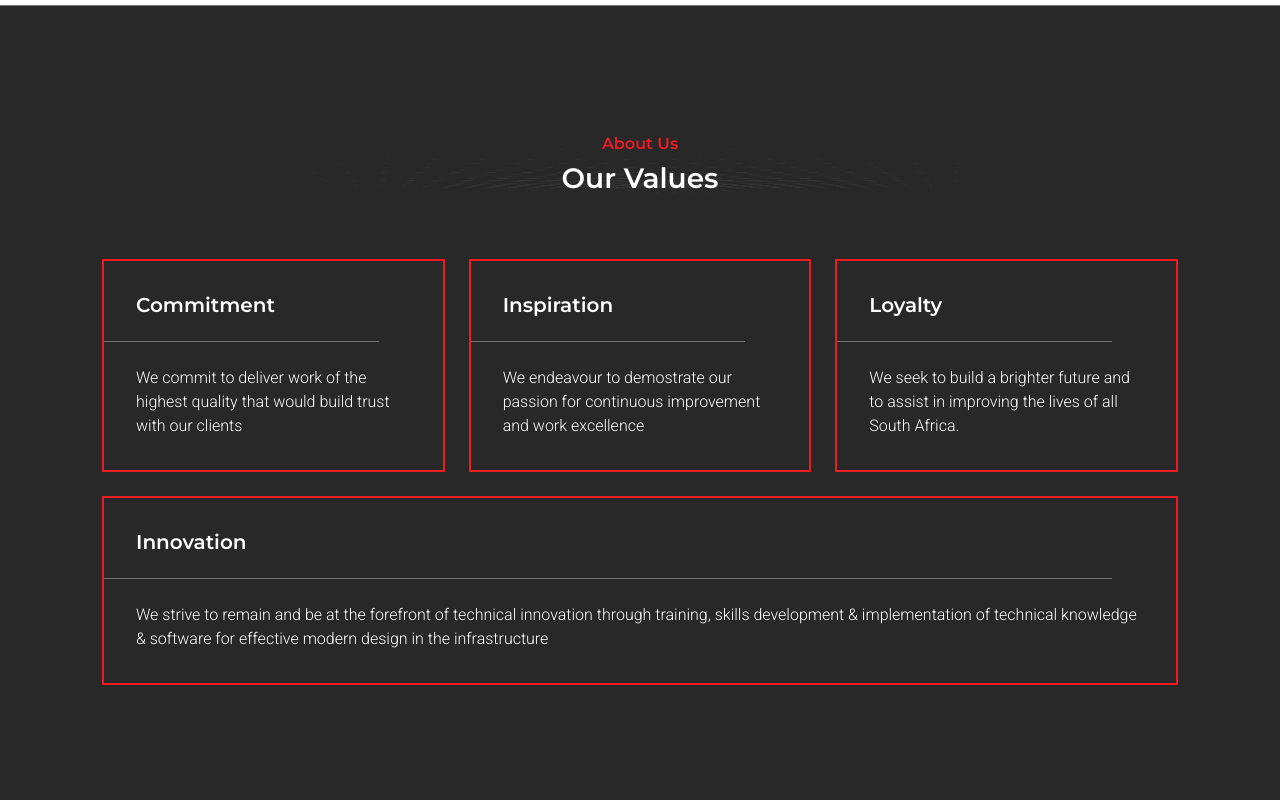
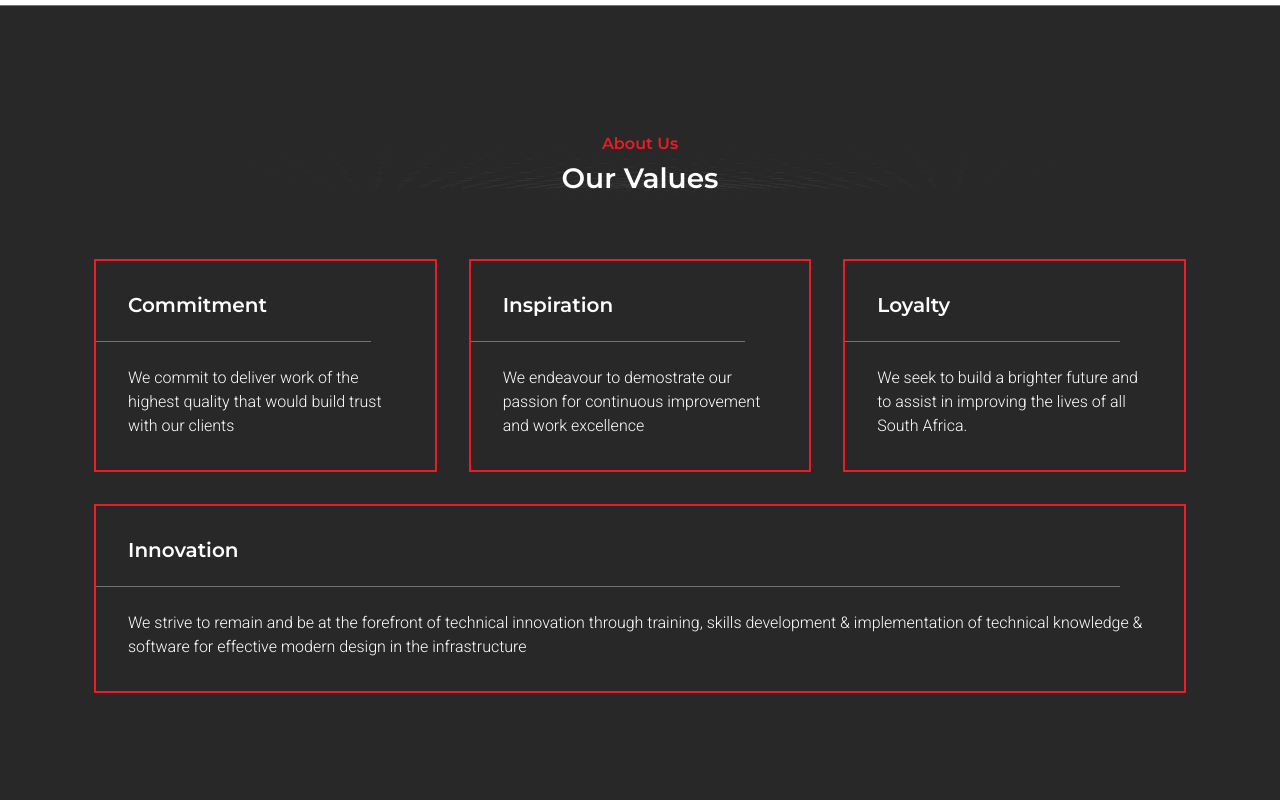
Before and after one commit to arnovanstaden/promech, a Next.js app: page /about in a window 1280 px wide. Shown: the part 620-1420 px from the top of the page. Built offline with nearby package versions, Linux system fonts and the light colour scheme.

Commit message:
styling changes

```diff
--- a/components/UI/Footer/footer.module.scss
+++ b/components/UI/Footer/footer.module.scss
@@ -67,7 +67,7 @@
             grid-template-columns: 1fr 1fr;
 
             .info {
-                grid-column: 1/3;
+                grid-area: 2/1/3/3;
             }
         }
     }
@@ -77,7 +77,7 @@
             grid-template-columns: 1fr;
 
             .info {
-                grid-column: unset;
+                grid-area: 3/1/4/2;
             }
         }
     }
--- a/components/UI/Header/header.module.scss
+++ b/components/UI/Header/header.module.scss
@@ -165,8 +165,8 @@
             li {
                 color: $white;
                 text-align: center;
-                margin: 0.5rem 0;
-                font-size: 1.35rem;
+                margin: 0.75rem 0;
+                font-size: 1.5rem;
 
                 &.active {
                     color: $red;
--- a/components/UI/Library/Container/container.module.scss
+++ b/components/UI/Library/Container/container.module.scss
@@ -1,7 +1,7 @@
 .container {
     width: 100%;
-    padding-right: 2rem;
-    padding-left: 2rem;
+    padding-right: 1.5rem;
+    padding-left: 1.5rem;
     margin-right: auto;
     margin-left: auto;
     box-sizing: border-box;
--- a/components/UI/Library/Section/Section.tsx
+++ b/components/UI/Library/Section/Section.tsx
@@ -14,9 +14,10 @@ interface IProps {
     };
     colour?: "white" | "grey" | "dark";
     className?: string;
+    id?: string
 }
 
-const Section = ({ children, colour = "white", heading, className }: IProps) => {
+const Section = ({ children, colour = "white", heading, className, id }: IProps) => {
     const classes = ClassNames(
         className,
         styles.section,
@@ -24,7 +25,7 @@ const Section = ({ children, colour = "white", heading, className }: IProps) =>
     )
 
     return (
-        <section className={classes}>
+        <section className={classes} id={id}>
             <Components>
                 {heading &&
                     <div className={styles.heading}>
--- a/pages/about.tsx
+++ b/pages/about.tsx
@@ -45,8 +45,9 @@ const About = () => {
           subtitle: "About Us"
         }}
         colour="dark"
+        id="values"
       >
-        <div className={styles.grid}>
+        <div className={styles.grid} >
           <div className={styles.value}>
             <h4>Commitment</h4>
             <hr />
@@ -87,8 +88,9 @@ const About = () => {
           title: "Professional Memberships",
           subtitle: "About Us"
         }}
+        id="memberships"
       >
-        <div className={styles.grid}>
+        <div className={styles.grid} >
           <img src="/images/pages/about/ECSA-Logo.png" alt="ECSA-Logo" />
           <img src="/images/pages/about/GBCSA-Logo.png" alt="GBCSA-Logo" />
           <img src="/images/pages/about/SAIMECHE-Logo.png" alt="SAIMECHE-Logo" />
--- a/styles/pages/about.module.scss
+++ b/styles/pages/about.module.scss
@@ -17,7 +17,7 @@
         .grid {
             display: grid;
             grid-template-columns: repeat(3, 1fr);
-            gap: 1.5rem;
+            gap: 2rem;
 
             .value {
                 border: 2px solid $red;
```
